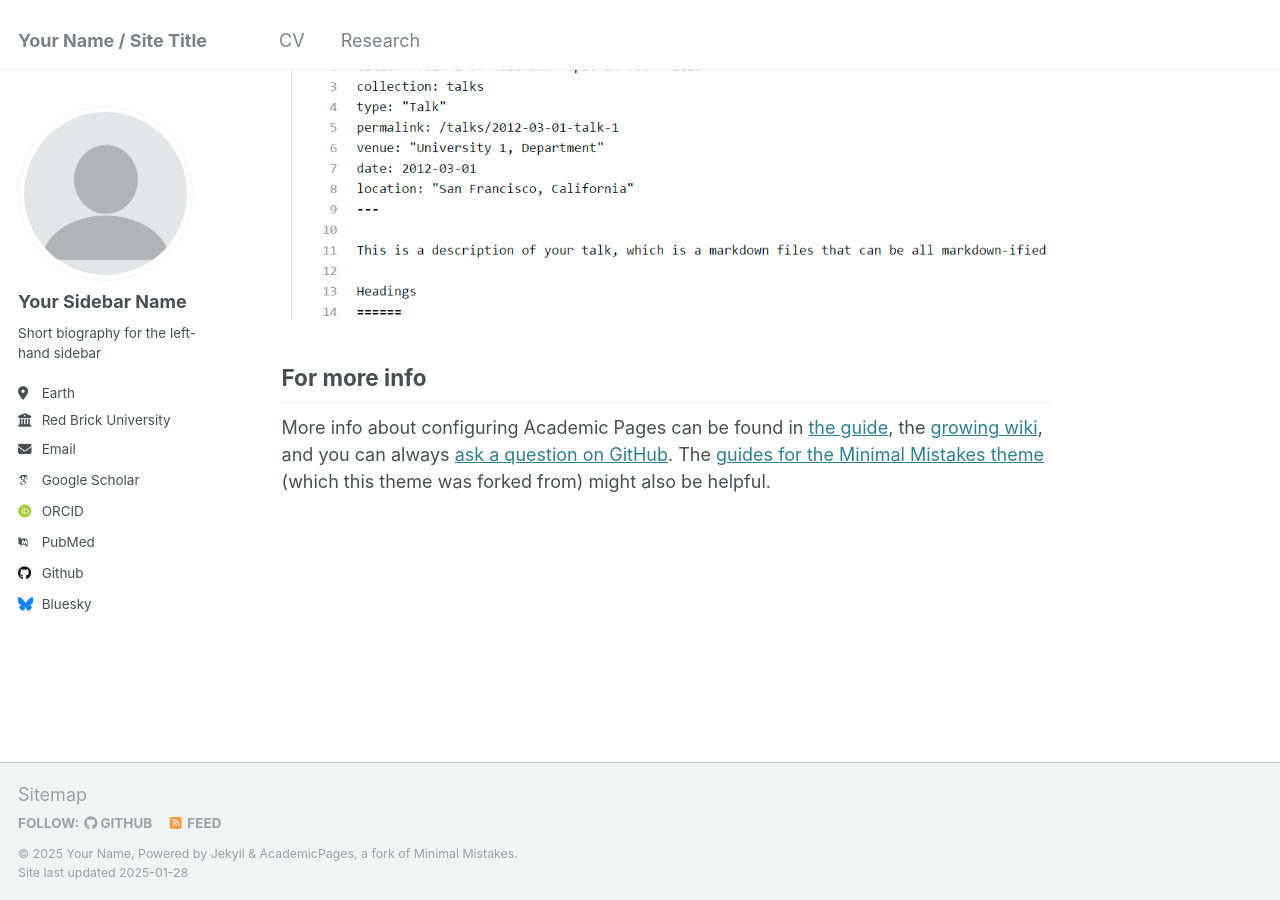
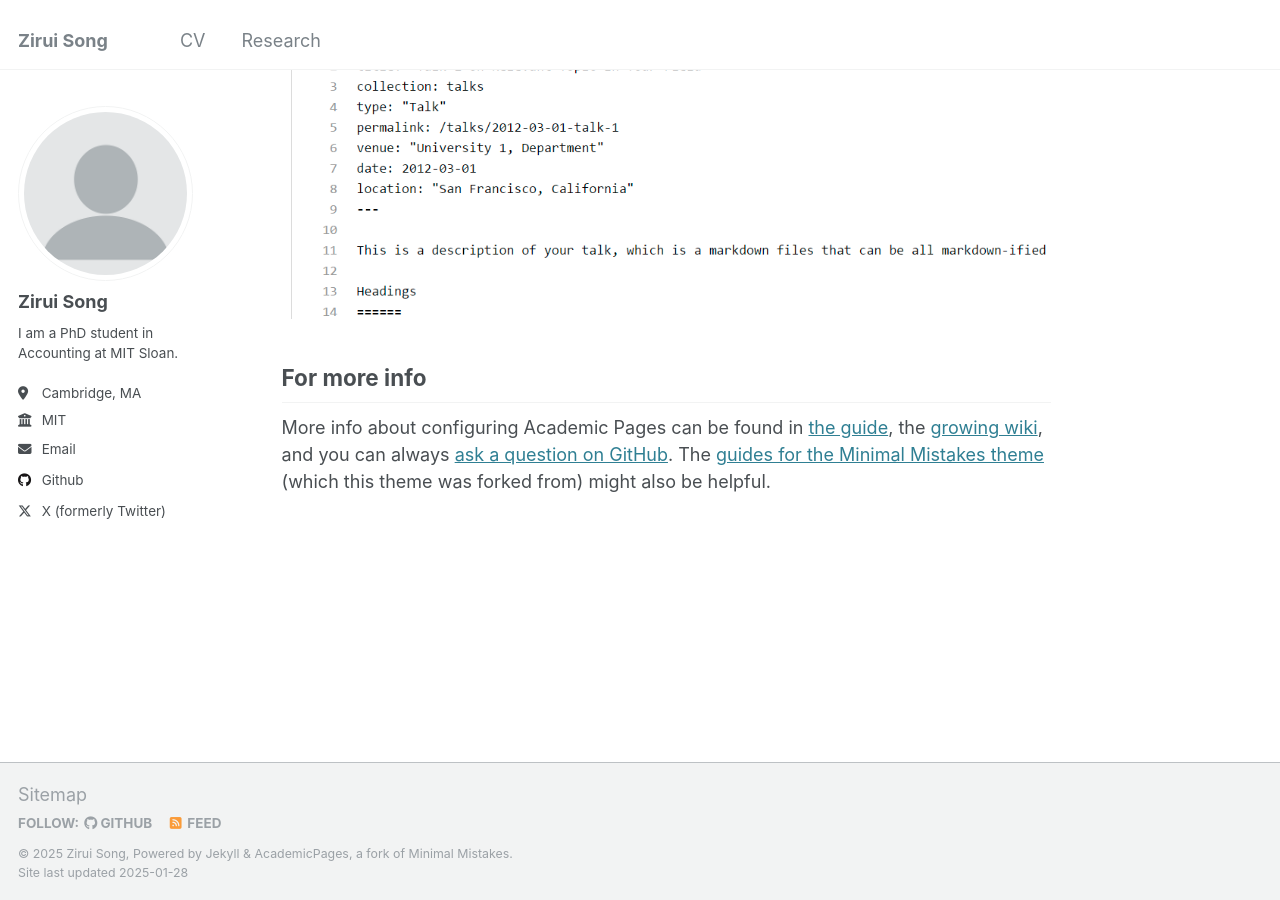
Before and after one commit to zirui-song/zirui-song.github.io, a Jekyll site: the page built from _pages/about.md, in a window 1280 px wide and 900 px high, scrolled down 2643 px. Built offline with Jekyll 4.4.1, drawn with Linux system fonts in a browser that asks for light colours; some web fonts are replaced.

Commit message:
Update _config.yml

```diff
--- a/_config.yml
+++ b/_config.yml
@@ -8,13 +8,13 @@
 
 # Basic Site Settings
 locale                   : "en-US"
-title                    : "Your Name / Site Title"
+title                    : "Zirui Song"
 title_separator          : "-"
-name                     : &name "Your Name"
-description              : &description "personal description"
-url                      : https://academicpages.github.io # the base hostname & protocol for your site e.g. "https://[your GitHub username].github.io"
+name                     : &name "Zirui Song"
+description              : &description "I am a PhD student in Accounting at MIT Sloan."
+url                      : https://zirui-song.github.io # the base hostname & protocol for your site e.g. "https://[your GitHub username].github.io"
 baseurl                  : "" # the subpath of your site, e.g. "/blog"
-repository               : "academicpages/academicpages.github.io"
+repository               : "zirui-song/zirui-song.github.io"
 
 # Site Author - The following control what appear as part of the author content on the side bar.
 #               If a field is blank the icon and link will not appear, otherwise it will be shown.
@@ -22,21 +22,21 @@ repository               : "academicpages/academicpages.github.io"
 author:
   # Biographic information
   avatar           : "profile.png"
-  name             : "Your Sidebar Name"
+  name             : "Zirui Song"
   pronouns         : # example: "she/her"
-  bio              : "Short biography for the left-hand sidebar"
-  location         : "Earth"
-  employer         : "Red Brick University"
+  bio              : "I am a PhD student in Accounting at MIT Sloan."
+  location         : "Cambridge, MA"
+  employer         : "MIT"
   uri              : # URL
-  email            : "none@example.org"
+  email            : "zrsong@mit.edu"
 
   # Academic websites
   arxiv            : # URL - Update with the correct link to your profile
-  googlescholar    : "https://scholar.google.com/citations?user=PS_CX0AAAAAJ"
+  googlescholar    : #"https://scholar.google.com/citations?user=PS_CX0AAAAAJ"
   impactstory      : # URL
-  orcid            : "http://orcid.org/yourorcidurl"
+  orcid            : #"http://orcid.org/yourorcidurl"
   semantic         : # URL
-  pubmed           : "https://www.ncbi.nlm.nih.gov/pubmed/?term=john+snow"
+  pubmed           : #"https://www.ncbi.nlm.nih.gov/pubmed/?term=john+snow"
   researchgate     : # URL
   scopus           : # URL
 
@@ -44,12 +44,12 @@ author:
   bitbucket        : # Username - Update with your username on the site
   codepen          : # Username
   dribbble         : # Username
-  github           : "academicpages"
+  github           : "zirui-song"
   kaggle           : # Username
   stackoverflow    : # User number or user number and name (i.e., use "1" or "1/jeff-atwood")
 
   # Social media
-  bluesky          : "bsky.app" # Replace this with you Bluesky username
+  bluesky          : #"bsky.app" # Replace this with you Bluesky username
   facebook         : # Username
   flickr           : # Username
   foursquare       : # Username
@@ -66,7 +66,7 @@ author:
   steam            : # Username
   telegram         : # URL
   tumblr           : # Username
-  twitter          : # Username for X / Twitter
+  twitter          : "ziruisonggo"
   vine             : # Username
   weibo            : # Username
   wikipedia        : # Username
```
